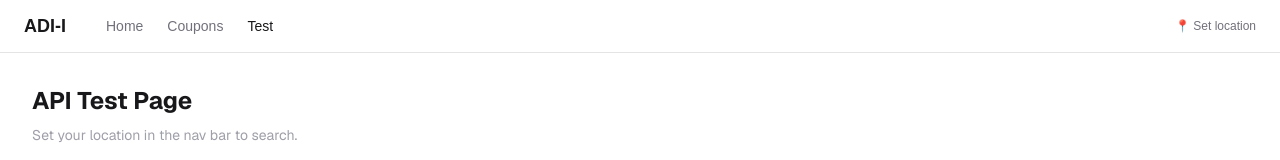
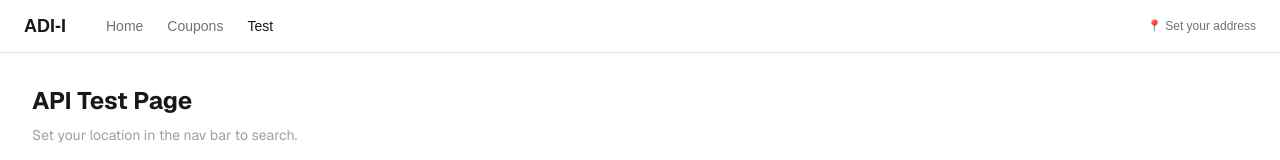
Before and after one commit to llysi/tidalhack-26, a Next.js app: page /test in a window 1280 px wide. Shown: the top 160 px of the page. Built offline with nearby package versions, Linux system fonts and the light colour scheme.

Commit message:
added + to location and navbar enter address

```diff
--- a/src/app/test/page.tsx
+++ b/src/app/test/page.tsx
@@ -60,7 +60,7 @@ export default function TestPage() {
       </h1>
       {location ? (
         <p className="text-zinc-500 text-sm mb-6">
-          📍 {location.address} ({location.lat.toFixed(4)}, {location.lng.toFixed(4)})
+          📍 {location.address} ({(+location.lat).toFixed(4)}, {(+location.lng).toFixed(4)})
         </p>
       ) : (
         <p className="text-zinc-400 text-sm mb-6">Set your location in the nav bar to search.</p>
--- a/src/components/Navbar.tsx
+++ b/src/components/Navbar.tsx
@@ -81,7 +81,7 @@ export default function Navbar() {
             disabled={geocoding}
             className="text-xs text-zinc-500 dark:text-zinc-400 hover:text-zinc-900 dark:hover:text-zinc-100"
           >
-            {geocoding ? "Locating..." : label ? `📍 ${label}` : "📍 Set location"}
+            {geocoding ? "Locating..." : label ? `📍 ${label}` : "📍 Set your address"}
           </button>
         )}
       </div>
```
